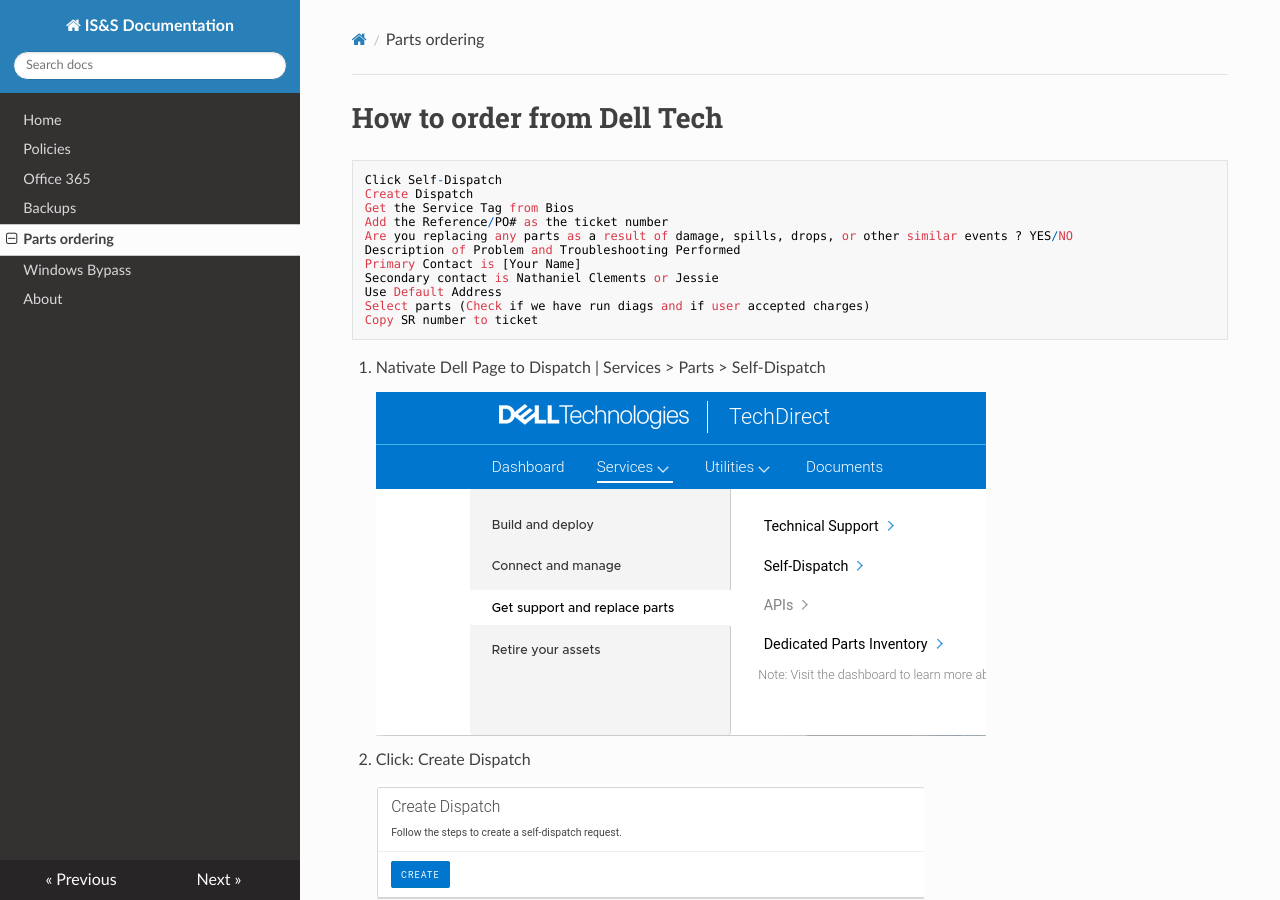
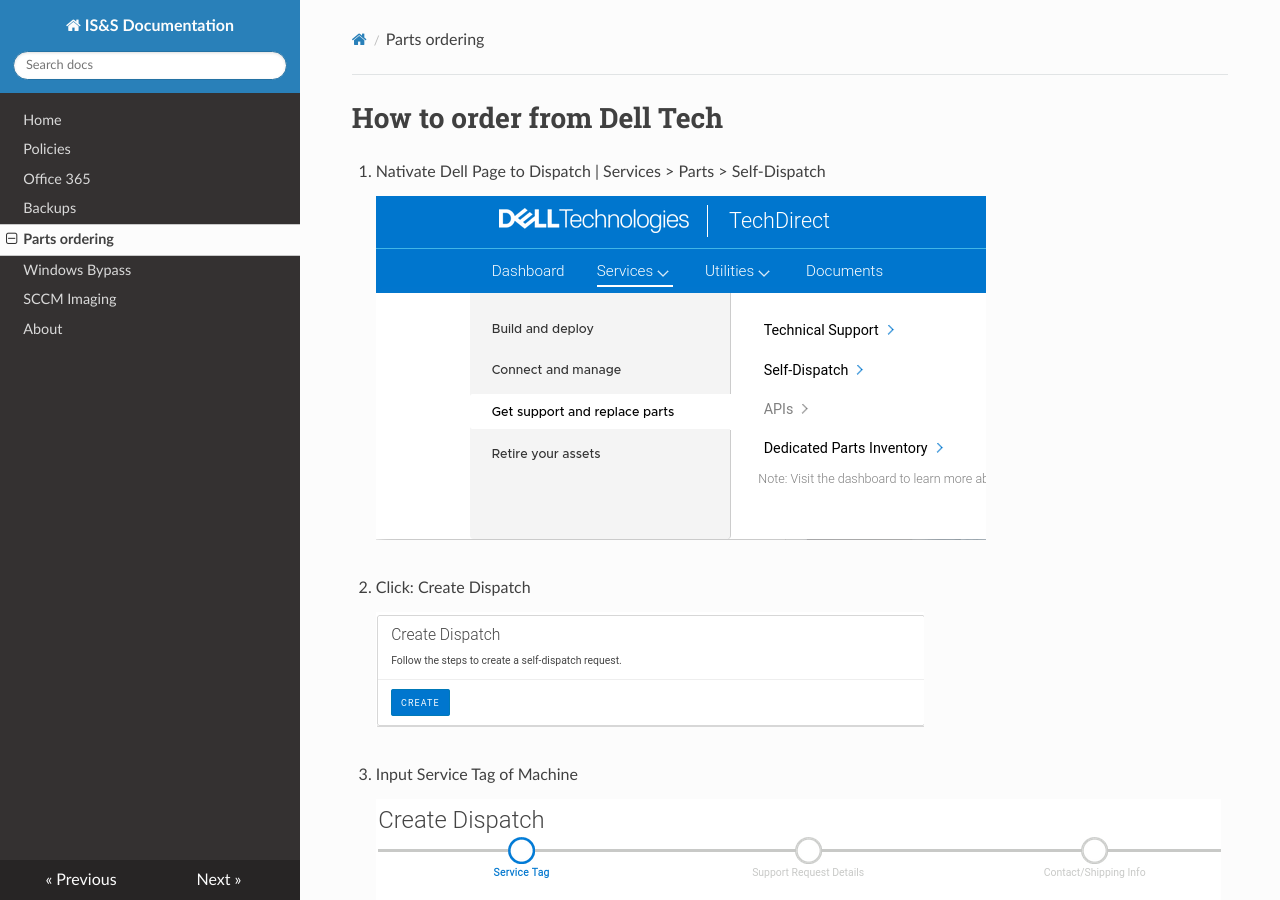
Before and after one commit to Cortesj/issdocs, an MkDocs documentation site: the page built from docs/procedures/dell_ordering.md, in a window 1280 px wide and 900 px high. Built offline with MkDocs 1.6.1, drawn with Linux system fonts in a browser that asks for light colours; nearby versions of some CDN libraries; some of the changed text lies outside the part shown.

Commit message:
random update

```diff
--- a/docs/procedures/dell_ordering.md
+++ b/docs/procedures/dell_ordering.md
@@ -1,76 +1,84 @@
 #How to order from Dell Tech
-
-	Click Self-Dispatch
-	Create Dispatch
-	Get the Service Tag from Bios
-	Add the Reference/PO# as the ticket number
-	Are you replacing any parts as a result of damage, spills, drops, or other similar events ? YES/NO
-	Description of Problem and Troubleshooting Performed
-	Primary Contact is [Your Name]
-	Secondary contact is Nathaniel Clements or Jessie
-	Use Default Address
-    Select parts (Check if we have run diags and if user accepted charges)
-	Copy SR number to ticket
 
 1. Nativate Dell Page to Dispatch | Services > Parts > Self-Dispatch
 
     ![Alt Text](img/dell_ordering/dell_order_1.png)
+<br><br/>
 
 2. Click: Create Dispatch
 
     ![Alt Text](img/dell_ordering/dell_order_2.png)
+<br><br/>
 
 3. Input Service Tag of Machine
 
     ![Alt Text](img/dell_ordering/dell_order_3.png)
+<br><br/>
 
 4. Verify Warranty information before proceeding
 
     ![Alt Text](img/dell_ordering/dell_order_4.png)
+<br><br/>
 
 5. Add the **Reference/PO#** as the Ticket Number
 
     ![Alt Text](img/dell_ordering/dell_order_5.png)
+<br><br/>
 
 6. Are you replacing any parts as a result of damage, spills, drops, or other similar events? YES/NO
 
     ![Alt Text](img/dell_ordering/dell_order_6.png)
+<br><br/>
 
 7. Provide a brief description of the Problem
 
 	![Alt Text](img/dell_ordering/dell_order_7.png)
+<br><br/>
 
 8. Describe all the trouble shooting steps performed within the ticket in a concise and meaninful manner
 
+	* Specify the exact issue(s) found with they system
+	* Note all diagnostics completed such as Parts Swaps
+	* Always mention whether Diagnostics passed/failed or was unable to be executed
+
 	![Alt Text](img/dell_ordering/dell_order_8.png)
+<br><br/>
 
 9. Input any Error Code/Validation Code if ePSA provides it.
 
 	![Alt Text](img/dell_ordering/dell_order_9.png)
+<br><br/>
 
 10. Validate that the **PRIMARY** contact is yourself
 
 	![Alt Text](img/dell_ordering/dell_order_10.png)
+<br><br/>
 
 11. Select Secondary Contact
+	* Any STAFF member is viable as a Secondary Contact
 
 	![Alt Text](img/dell_ordering/dell_order_11.png)
+<br><br/>
 
 12. Select a Address to Deliver Parts too
 
 	![Alt Text](img/dell_ordering/dell_order_12.png)
+<br><br/>
 
 13. Find all the parts necessary for the Order
 
 	![Alt Text](img/dell_ordering/dell_order_13.png)
+<br><br/>
 
 14. Click on Add Part once part is found
 
 	![Alt Text](img/dell_ordering/dell_order_14.png)
+<br><br/>
 
 15. Review Overall information of Order prior to submitting
 
 	![Alt Text](img/dell_ordering/dell_order_15.png)
+<br><br/>
 
 16. Click "Submit" then Record SR Number into Ticket
 
--- a/mkdocs.yml
+++ b/mkdocs.yml
@@ -8,6 +8,7 @@ nav:
     - Backups: procedures/backups.md
     - Parts ordering: procedures/dell_ordering.md
     - Windows Bypass: os_fixes/sethc_bypass.md
+    - SCCM Imaging: procedures/sccm_imaging.md
     - About: about.md
 
 theme: readthedocs
```
Also changed, not shown: docs/os_fixes/sethc_bypass.md (+14 -13 lines), docs/procedures/sccm_imaging.md (+18 -0 lines).
